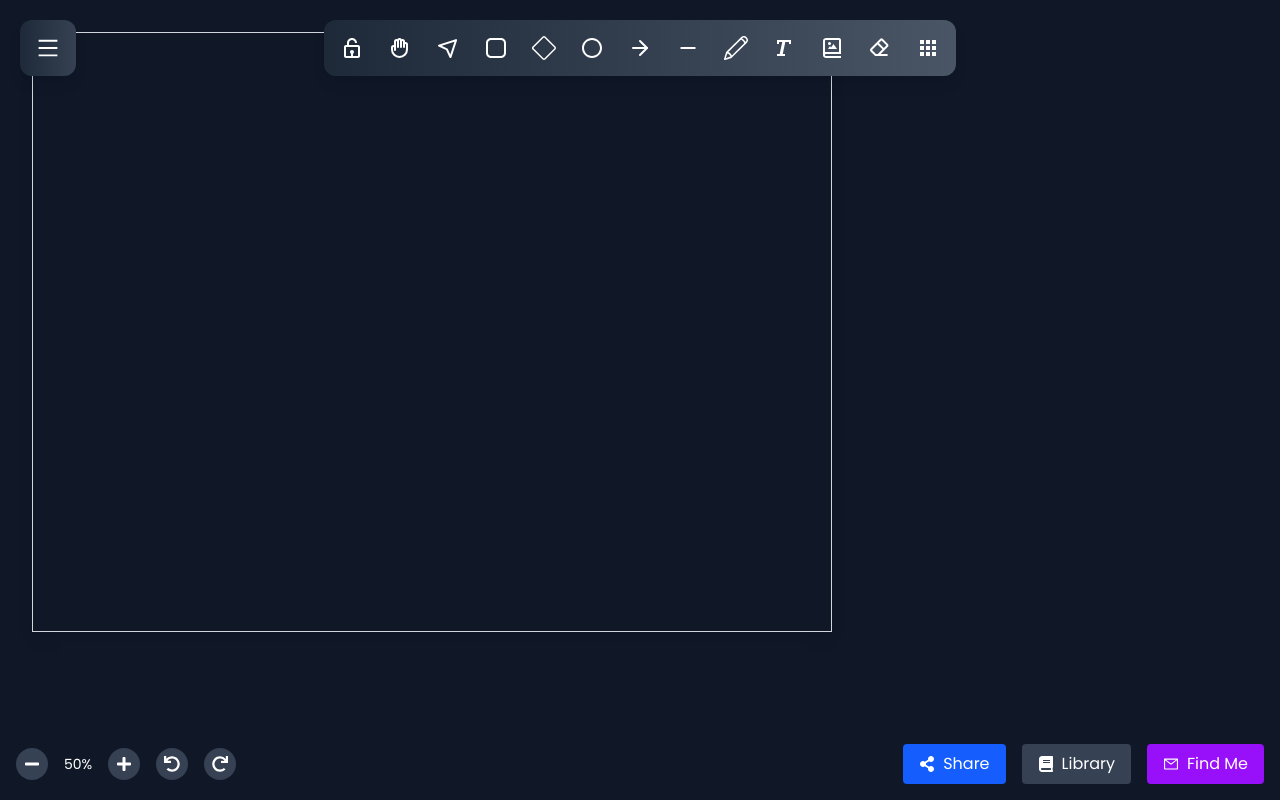
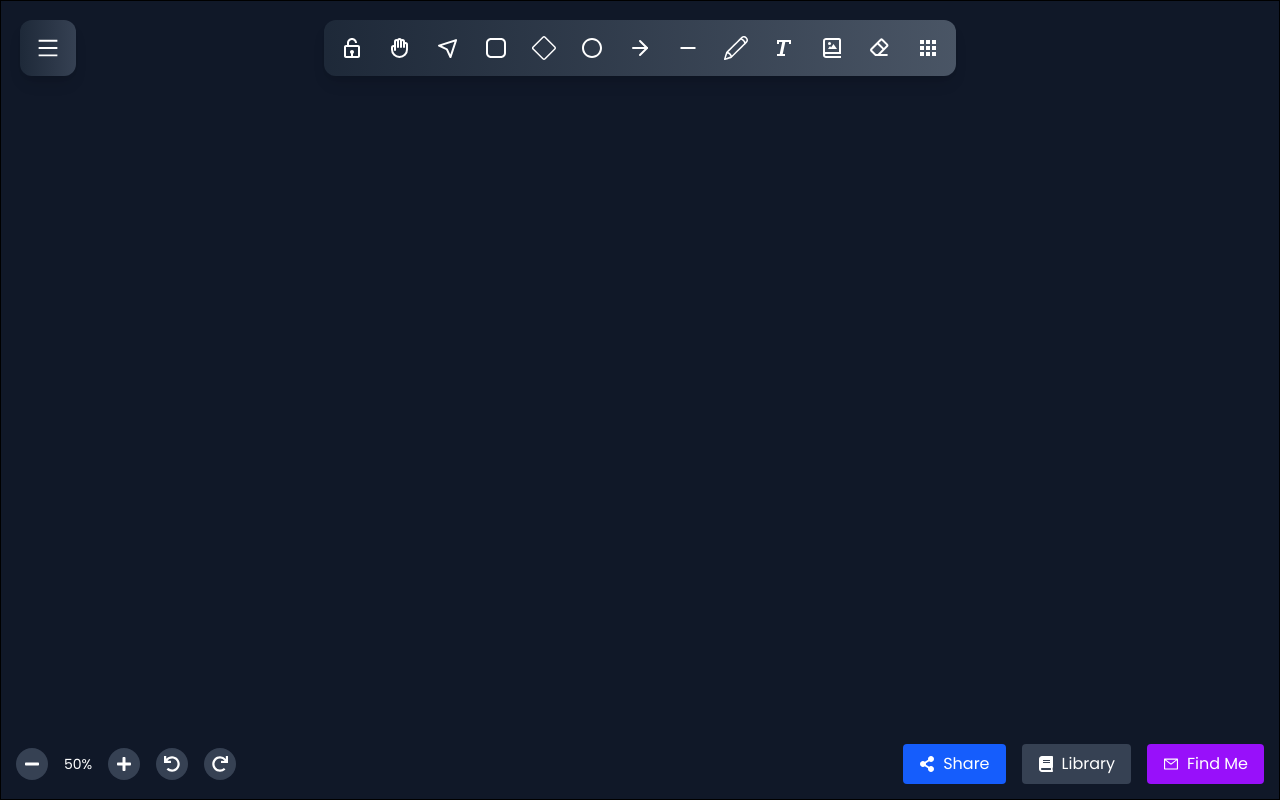
Before and after one commit to anup4747/Clone-practice-websites, a React (Vite) app in the folder websiteTwo/excalidraw_clone/: page / in a window 1280 px wide. Built offline with nearby package versions, Linux system fonts and the light colour scheme.

Commit message:
canvas size issue solved

```diff
--- a/websiteTwo/excalidraw_clone/src/componants/canvas.tsx
+++ b/websiteTwo/excalidraw_clone/src/componants/canvas.tsx
@@ -117,11 +117,11 @@ const Canvas: React.FC = () => {
   };
 
   return (
-    <div className="absolute flex justify-center items-center bg-gray-100 z-10">
+    <div className="absolute inset-0 justify-center items-center bg-gray-900 z-10">
       <canvas
         ref={canvasRef}
-        className="border border-gray-300 shadow-lg bg-gray-900"
-        style={{ width: "800px", height: "600px" }}
+        className="border shadow-lg bg-gray-900"
+        style={{ width: "100%", height: "100%" }}
         onMouseDown={handleMouseDown}
         onMouseMove={handleMouseMove}
         onMouseUp={handleMouseUp}
```
